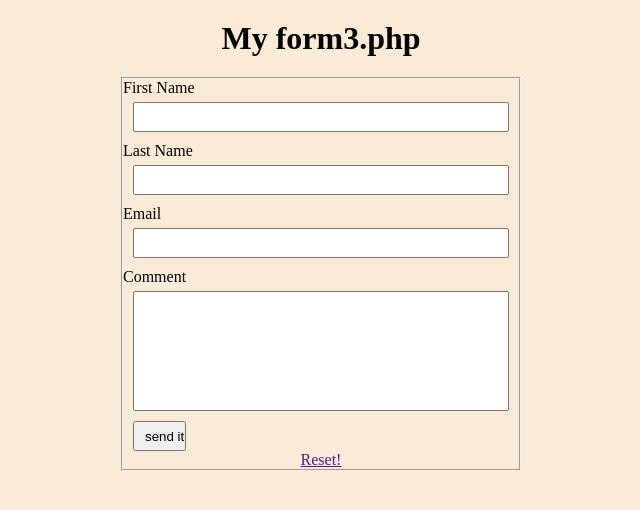
After one commit to melkam2490/it261, a PHP site: page /it261/weeks/week4/form3.php in a window 1280 px wide. The commit adds this page. Shown: the top 510 px of the page, without its empty margins (319-959 px from the left). Run offline with PHP 8.4, Linux system fonts and the light colour scheme.

Commit message:
finished until form3

```diff
--- /dev/null
+++ b/weeks/week4/css/styles.css
@@ -0,0 +1,65 @@
+* {
+  padding: 0;
+  margin: 0;
+  box-sizing: border-box;
+}
+
+body {
+  background-color: antiquewhite;
+}
+
+form {
+  max-width: 400px;
+  margin: 0 auto 10px auto; /* Aligns the form to the center */
+}
+
+label {
+  display: block;
+  margin-bottom: 5px;
+}
+
+input, textarea {
+  width: calc(100% - 20px); /* Adjusts the width to account for margin and padding */
+  display: block;
+  margin: 0 10px 10px 10px; /* Sets consistent margin all around */
+  height: 30px;
+  padding-left: 10px;
+}
+
+textarea {
+  resize: none;
+  height: 120px;
+}
+
+input[type=submit] {
+  width: auto;
+  margin: 0 10px 0 10px; /* Consistent margin on both sides */
+}
+
+h1 {
+  text-align: center;
+  margin: 20px 0;
+}
+
+h2 {
+  text-align: center;
+  margin: 10px 0;
+}
+
+p {
+  text-align: center;
+}
+
+.error {
+  color: red;
+  font-style: italic;
+  font: 1em sans-serif;
+  margin: 15px 0 0 0; /* Adjusted margin for clarity */
+}
+
+.box {
+  max-width: 400px; /* To match the form width */
+  border: 1px solid green;
+  margin: 20px auto;
+  padding: 10px;
+}
--- /dev/null
+++ b/weeks/week4/form3.php
@@ -0,0 +1,63 @@
+<!DOCTYPE html>
+<html lang="en">
+<head>
+  <meta charset="UTF-8">
+  <meta name="viewport" content="width=device-width, initial-scale=1.0">
+  <title>My Form3</title>
+
+  <link href="css/styles.css" type=text/css rel="stylesheet">
+
+</head>
+<body>
+  <h1> My form3.php</h1>
+
+  <form action="" method="post" >
+
+  <fieldset>
+    <label>First Name</label>
+    <input type="text" name="first_name">
+    <label>Last Name</label>
+    <input type="text" name="last_name">
+    <label>Email</label>
+    <input type="email" name="email">
+    <label>Comment</label>
+    <textarea name="comment"></textarea>
+    <input type="submit" value="send it">
+    <p><a href="">Reset!</a></p>
+  </fieldset>
+
+  </form>
+
+<?php
+// Check if all form fields are set
+if (isset($_POST['first_name'],
+$_POST['last_name'],
+$_POST['email'],
+$_POST['comment'])) {
+
+  // Set variables
+  $first_name = $_POST['first_name'];
+  $last_name = $_POST['last_name'];
+  $email = $_POST['email'];
+  $comment = $_POST['comment'];
+
+  // Check if all fields are empty
+  if (empty($_POST['first_name']) &&
+  empty($_POST['last_name']) &&
+  empty($_POST['email']) &&
+  empty($_POST['comment'])) {
+  echo ' <p class="error">Please fill out all of the fields </p>';
+} else {
+    echo '
+    <div class="box">
+      <h2>Hello ' . $first_name . ' ' . $last_name .!'</h2>
+      <p>We have received your <b>Email as</b> ' . $email . ' and we will review your <b>comment</b>.</p>
+    </div>';
+  }
+
+} // end isset
+
+?>
+
+</body>
+</html>
```
Also changed, not shown: index.php (+4 -4 lines), weeks/week4/form-get.php (added, +27 -0 lines), weeks/week4/form1.php (added, +29 -0 lines), weeks/week4/form2.php (added, +55 -0 lines).
